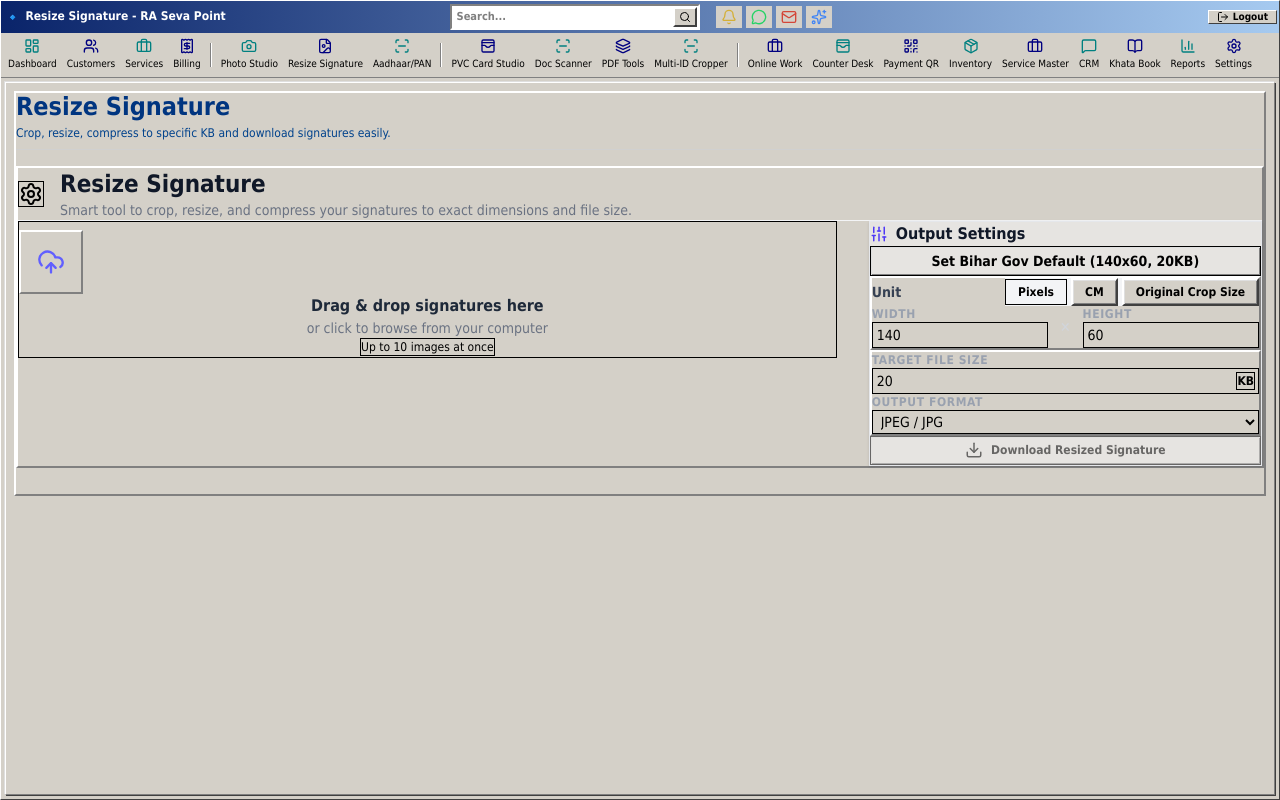
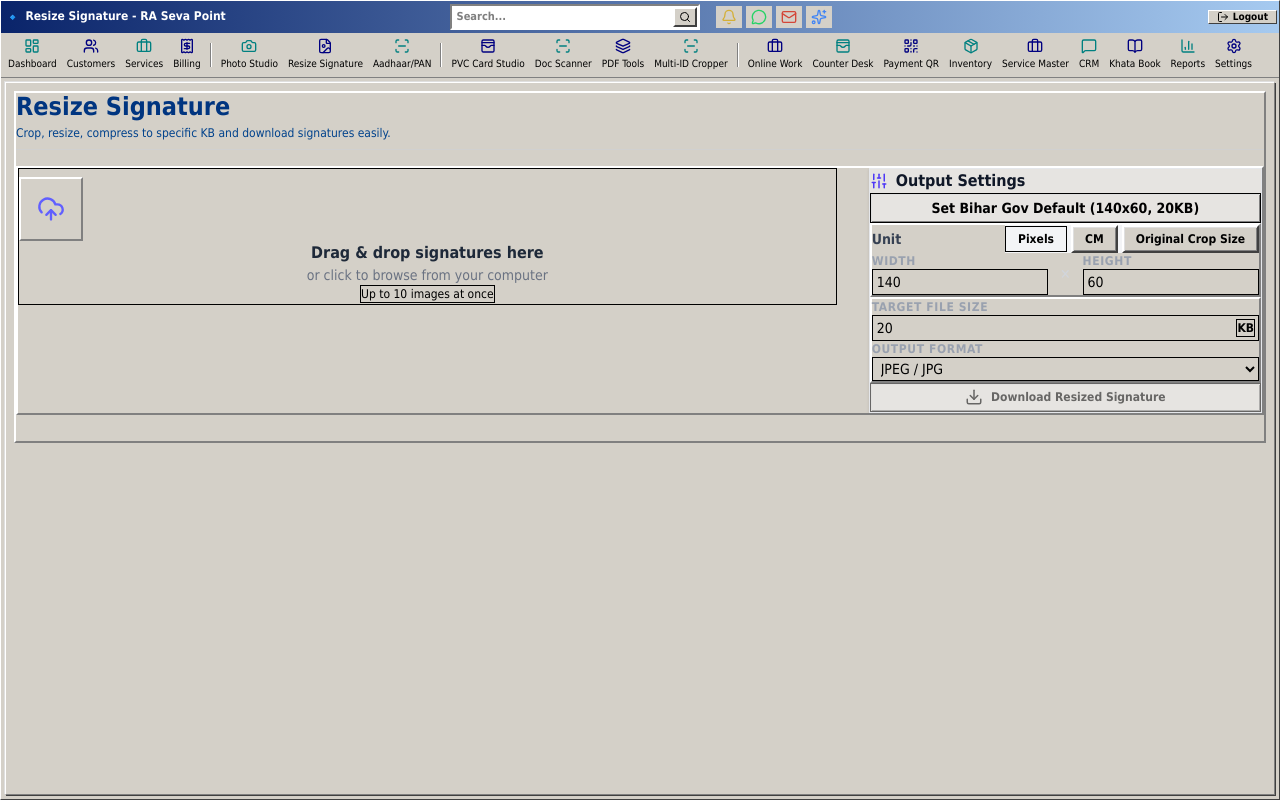
Before and after one commit to Sain8757/Ruhan_website, a Next.js app: page /resize-signature in a window 1280 px wide. Built offline with nearby package versions, Linux system fonts and the light colour scheme; a web font is replaced by a local one.

Commit message:
Fix duplicate Resize Signature title heading and enhance UI styling

```diff
--- a/components/photo-studio/SignatureResizer.tsx
+++ b/components/photo-studio/SignatureResizer.tsx
@@ -385,17 +385,7 @@ export default function SignatureResizer() {
   };
 
   return (
-    <div className="bg-white rounded-2xl shadow-sm border border-gray-100 p-6 sm:p-8 mt-4">
-      <div className="flex flex-col sm:flex-row sm:items-center gap-4 mb-8 border-b border-gray-100 pb-6">
-        <div className="p-3 bg-indigo-50 text-indigo-600 rounded-xl w-fit">
-          <Settings size={24} />
-        </div>
-        <div>
-          <h2 className="text-2xl font-bold text-gray-900 m-0">Resize Signature</h2>
-          <p className="text-sm text-gray-500 m-0 mt-1">Smart tool to crop, resize, and compress your signatures to exact dimensions and file size.</p>
-        </div>
-      </div>
-
+    <div className="glass-card p-6 sm:p-8 mt-2 space-y-6">
       <div className="grid grid-cols-1 xl:grid-cols-12 gap-8">
 
         {/* Left: Upload and Preview Area */}
```
